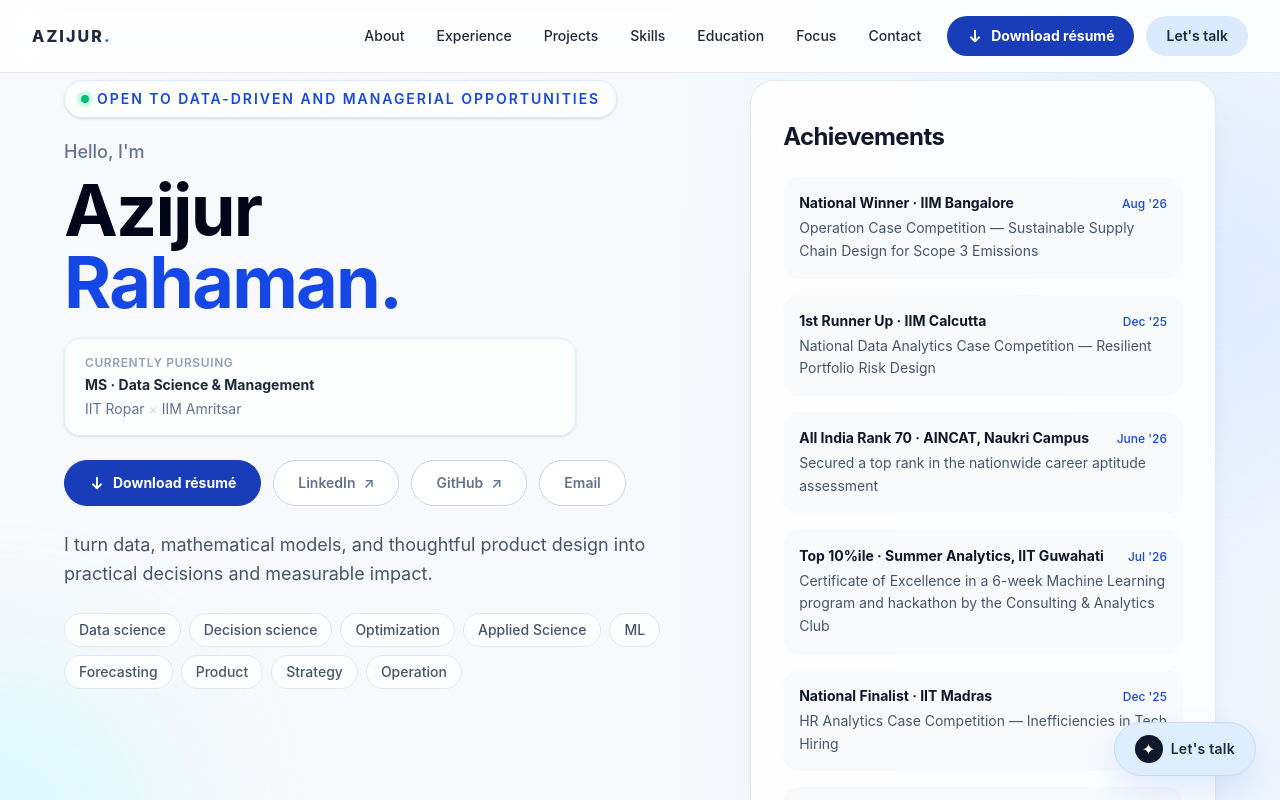
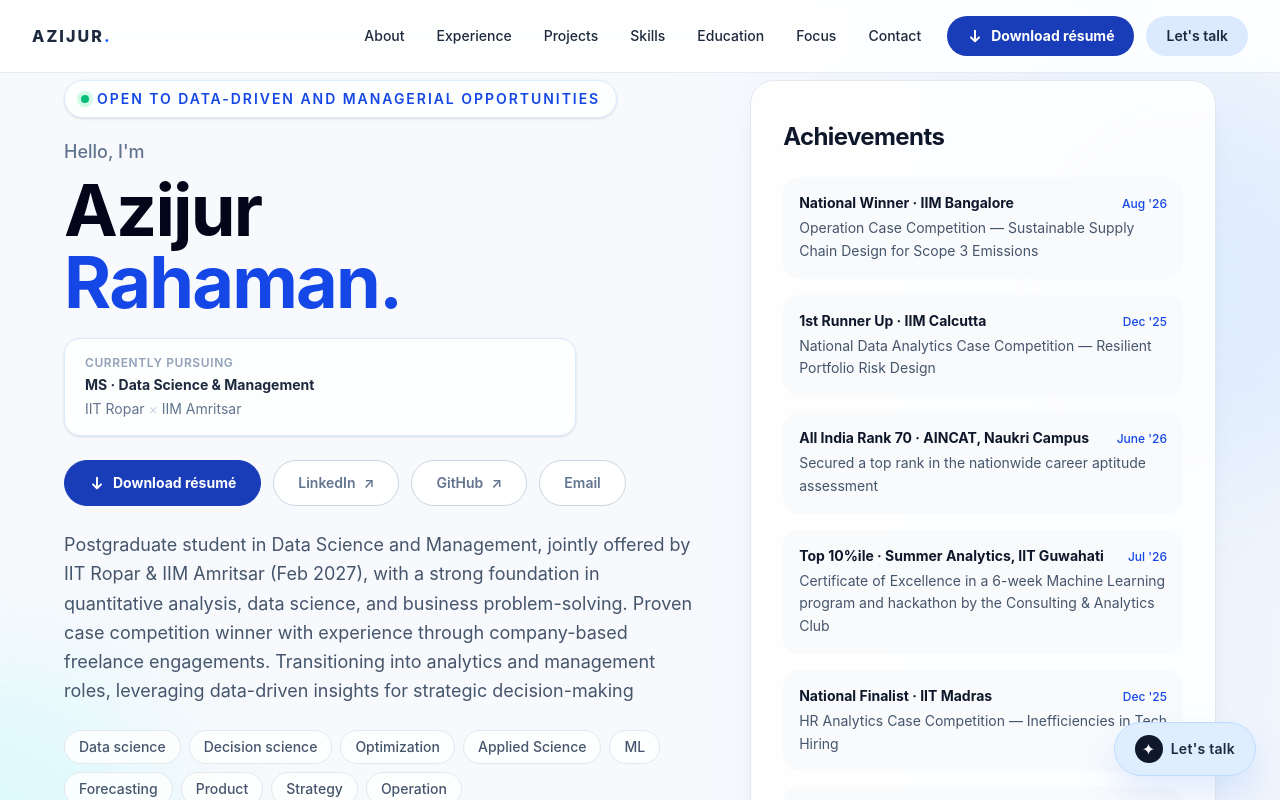
Before and after one commit to azij2023/portfolio, a React (Vite) app: page / in a window 1280 px wide. Shown: the top 800 px of the page. Built offline with nearby package versions, Linux system fonts and the light colour scheme.

Commit message:
Update hero summary

```diff
--- a/src/components/Home.jsx
+++ b/src/components/Home.jsx
@@ -116,8 +116,12 @@ export default function Home() {
             </a>
           </div>
           <p className="mx-auto mt-6 max-w-2xl text-lg leading-relaxed text-slate-600 lg:mx-0">
-            I turn data, mathematical models, and thoughtful product design into
-            practical decisions and measurable impact.
+            Postgraduate student in Data Science and Management, jointly offered
+            by IIT Ropar &amp; IIM Amritsar (Feb 2027), with a strong foundation
+            in quantitative analysis, data science, and business problem-solving.
+            Proven case competition winner with experience through company-based
+            freelance engagements. Transitioning into analytics and management
+            roles, leveraging data-driven insights for strategic decision-making
           </p>
           <div className="mt-6 flex flex-wrap justify-center gap-2 lg:justify-start">
             {focusAreas.map((area) => (
```
